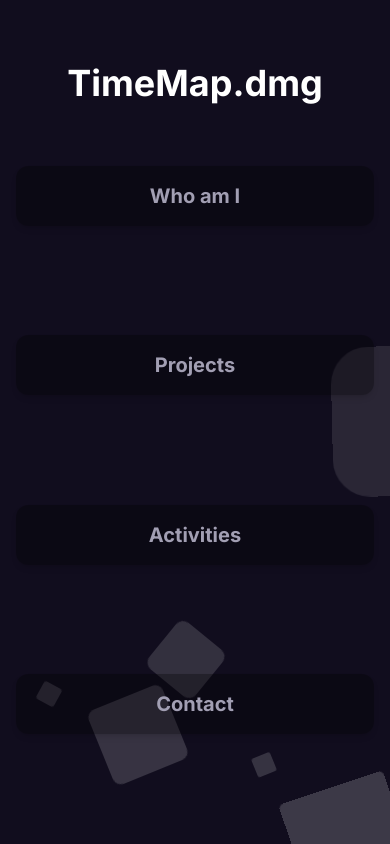
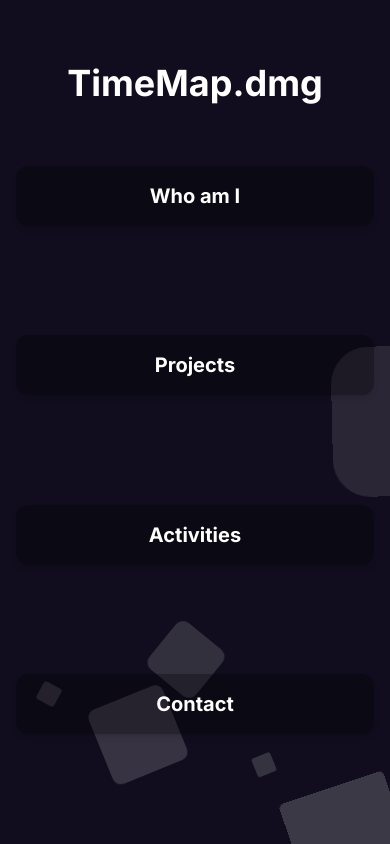
Before and after one commit to TMInstaller/time-map-dmg, a Next.js app: page / in a window 390 px wide. Built offline with nearby package versions, Linux system fonts and the light colour scheme.

Commit message:
모바일 글자색상 변경

```diff
--- a/src/app/(home)/page.tsx
+++ b/src/app/(home)/page.tsx
@@ -15,10 +15,10 @@ export default function Home() {
     mobile: 'col-span-1 text-4xl',
   }
   const categoryName = {
-    common: 'relative shadow-md font-bold text-text-normal',
+    common: 'relative shadow-md font-bold',
     hover: 'hover:shadow-lg hover:text-white hover:bg-black hover:bg-opacity-40 hover:rounded-xl',
-    web: 'md:p-8 md:text-3xl md:bg-transparent',
-    mobile: 'p-4 text-xl bg-black bg-opacity-30 rounded-xl',
+    web: 'md:p-8 md:text-3xl md:bg-transparent md:text-text-normal',
+    mobile: 'p-4 text-xl bg-black bg-opacity-30 rounded-xl text-white',
   }
   const categories: string[] = ['Who am I', 'Projects', 'Activities', 'Contact']
 
```
